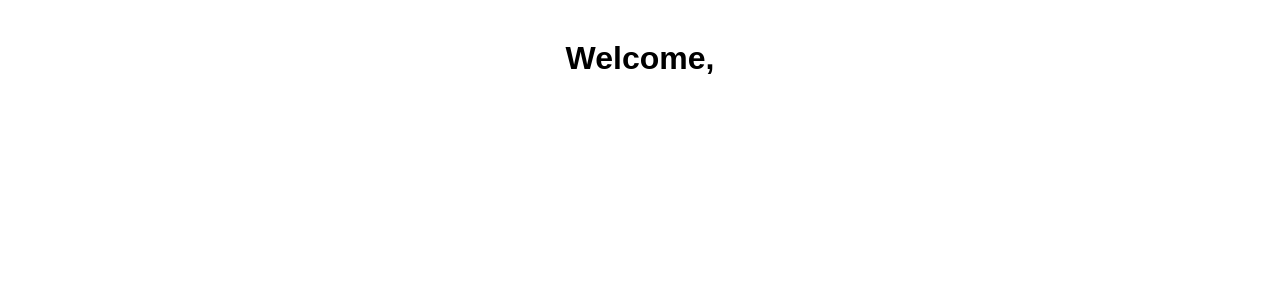
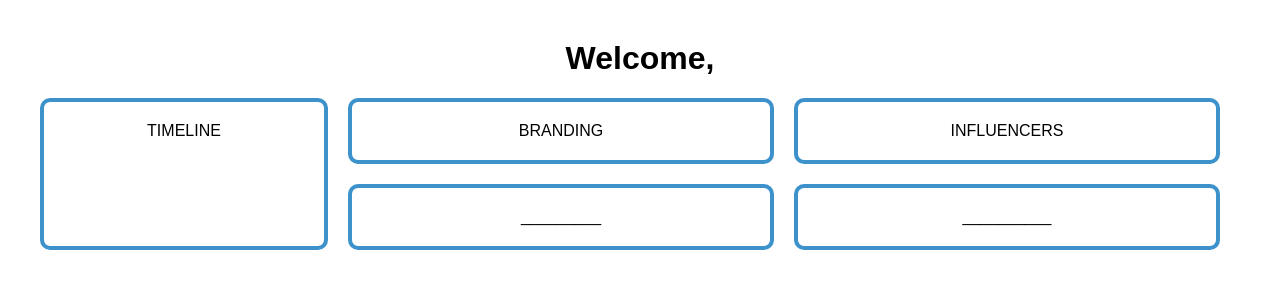
Before and after one commit to nikita-warrier/bottom-line, a plain HTML site: page dashboard.html in a window 1280 px wide. Drawn offline with Linux system fonts and the light colour scheme.

Commit message:
dashboard containers

```diff
--- a/dashboard.html
+++ b/dashboard.html
@@ -8,4 +8,27 @@
 </head>
 <body>
 <h1>Welcome, </h1>
+<div class = "container">
+    <div class = "timeline">
+        TIMELINE
+
+    </div>
+
+    <div class = "container" >
+        <div class = "dashboard-preview-boxes">
+            BRANDING
+        </div>
+        <div class = "dashboard-preview-boxes">
+            INFLUENCERS
+        </div>
+
+        <div class = "dashboard-preview-boxes">
+            _________
+        </div>
+        <div class = "dashboard-preview-boxes">
+            __________
+        </div>
+    </div>
+</div>
+
 </body>
--- a/styles.css
+++ b/styles.css
@@ -17,3 +17,27 @@ body {
     padding: 20px;
     border-radius: 10px;
 }
+
+.timeline {
+    border :4px solid rgb(62, 146, 204);
+    padding: 20px;
+    flex-direction: column;
+    justify-content: flex-start;
+    width: 20%;
+    border-radius: 10px;
+}
+
+.container {
+    display: flex;
+    flex-wrap: wrap;
+    gap: 20px;
+    flex: 1;
+}
+
+.dashboard-preview-boxes {
+    border: 4px solid rgb(62, 146, 204);
+    flex: 0 0 calc(50% - 20px);
+    box-sizing: border-box;
+    padding: 20px;
+    border-radius: 10px;
+}
```
